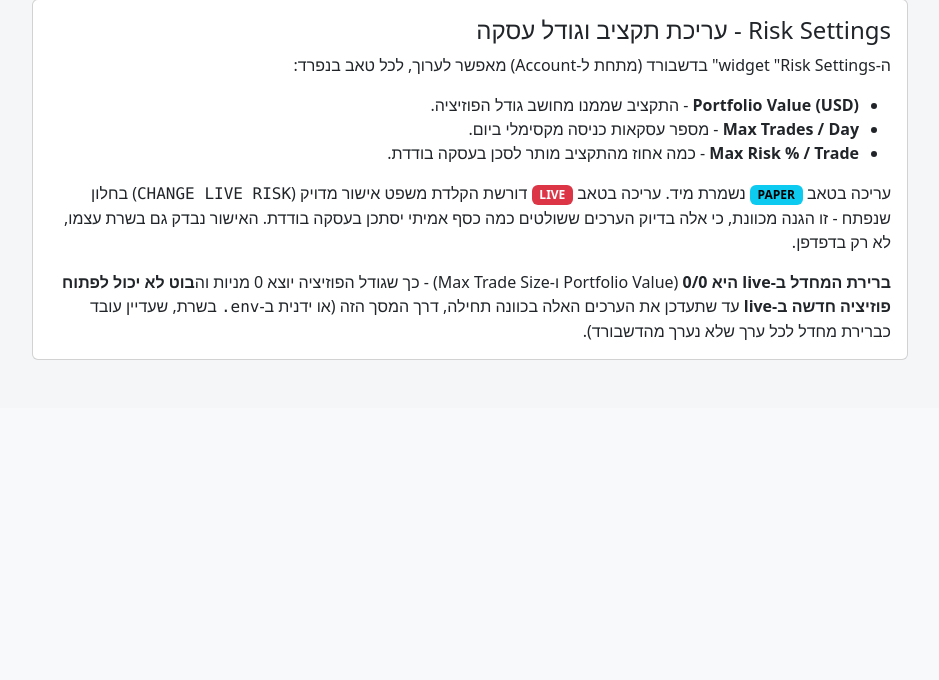
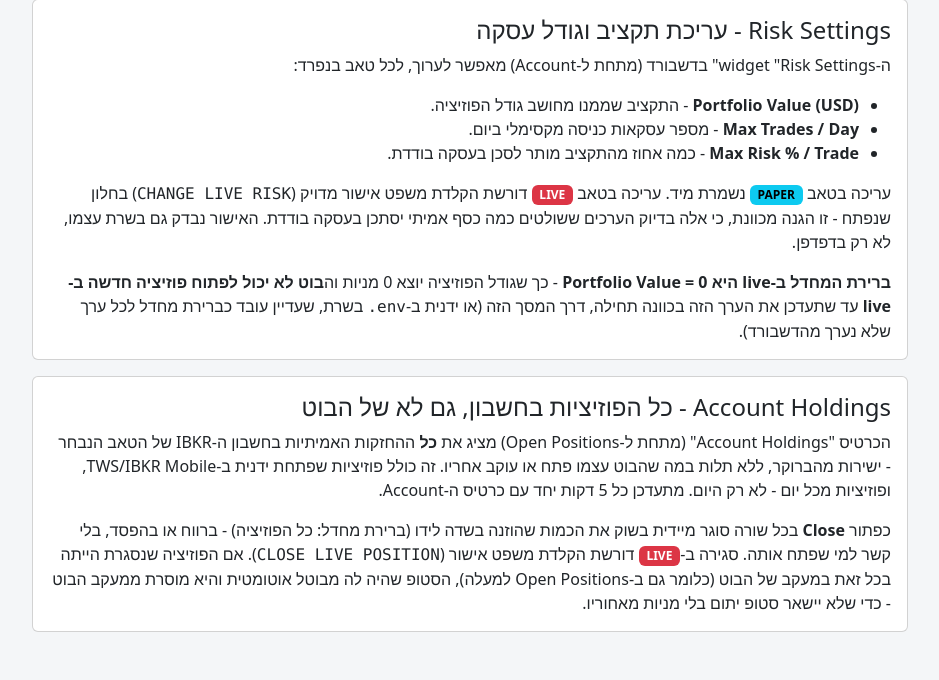
Before and after one commit to ssnir2004/TradingBot, a FastAPI app: template web/templates/guide.html in a window 1280 px wide. Shown: the part 4606-5286 px from the top of the page, without its empty margins (170-1109 px from the left). Before the commit the page ends 4966 px from the top, so only its background shows below. Run offline with FastAPI, Linux system fonts and the light colour scheme; the template is opened without the code that fills it, so the values that code supplies are empty.

Commit message:
Add an Account Holdings view: every real IBKR position, with manual close
The MRK incident showed the bot's own positions table can miss a real
fill (the account had 1 share the bot never recorded, with no protective
stop). Rather than only trusting bot-tracked state, add a dashboard panel
that shows every actual holding straight from IBKR — including positions
opened manually or on prior days — independent of whether the bot knows
about them, plus a Close action to market-close any amount for profit or
loss.

- cycle.refresh_account_info now also snapshots ib.positions() into the
  DB every 5 min (mirrors the existing account-summary refresh pattern).
- New close_position.py: a trade.py-style subprocess that reads the real
  IBKR position (not the DB) to decide direction, places a DAY market
  order to close it, and — if the bot happened to be tracking that same
  symbol — cancels its orphaned stop and drops the DB row so nothing is
  left half-managed.
- New GET /api/broker_positions and POST /api/broker_positions/close
  (LIVE gated behind a typed confirmation phrase, same pattern as the
  other live-money actions).
- Dashboard: Account Holdings card with a Close qty input + button per
  row; guide.html documents it.

Also fixed a stale line in guide.html's live-safety note that still
described the removed Max Trade Size field as part of the 0-default
safety mechanism — only Portfolio Value=0 actually gates it.

```diff
--- a/cycle.py
+++ b/cycle.py
@@ -598,6 +598,15 @@ def refresh_account_info(mode: str):
             values.get("TotalCashValue", ""),
             values.get("BuyingPower", ""),
         )
+
+        # Every real holding in the account, independent of whether the bot
+        # opened it or is tracking it in the positions table — lets the
+        # dashboard show (and close) things the bot doesn't know about.
+        broker_positions = [
+            {"symbol": p.contract.symbol, "qty": p.position, "avg_cost": p.avgCost}
+            for p in ib.positions() if p.position != 0
+        ]
+        db.update_broker_positions(mode, broker_positions)
     finally:
         ibkr.disconnect()
 
--- a/src/db.py
+++ b/src/db.py
@@ -604,6 +604,27 @@ def get_watchlist_filters(mode: str) -> dict:
         return {"updated_at": "", "results": []}
 
 
+def update_broker_positions(mode: str, positions: list[dict]):
+    """Stores the latest raw IBKR account holdings (see
+    cycle.refresh_account_info) for the dashboard's Account Holdings view —
+    every real position in the account, independent of whether the bot
+    opened it or is tracking it in the `positions` table."""
+    _check_mode(mode)
+    payload = {"updated_at": datetime.now(ET).isoformat(timespec="seconds"), "positions": positions}
+    set_setting(_mode_key(mode, "broker_positions_json"), json.dumps(payload))
+
+
+def get_broker_positions(mode: str) -> dict:
+    _check_mode(mode)
+    raw = get_setting(_mode_key(mode, "broker_positions_json"), "")
+    if not raw:
+        return {"updated_at": "", "positions": []}
+    try:
+        return json.loads(raw)
+    except json.JSONDecodeError:
+        return {"updated_at": "", "positions": []}
+
+
 # -------------------------------------------------------------- logging ---
 def log_decision(mode: str, event: str, **fields):
     _check_mode(mode)
--- a/web/app.py
+++ b/web/app.py
@@ -6,6 +6,8 @@ SQLite DB the two trading services (run_service.py --mode paper/live) use;
 it never talks to IBKR directly, so it can safely run as a separate process.
 """
 import json
+import subprocess
+import sys
 from pathlib import Path
 
 from dotenv import dotenv_values
@@ -33,6 +35,13 @@ LIVE_RISK_CONFIRM_PHRASE = "CHANGE LIVE RISK"
 # while disconnected, nothing manages open positions or force-closes at
 # end of day, so this is a deliberate, confirmed action too.
 DISCONNECT_LIVE_CONFIRM_PHRASE = "DISCONNECT LIVE"
+
+# Typed into the confirmation modal before closing a LIVE position from the
+# Account Holdings panel — this fires a real market order against a real
+# account holding, independent of anything the bot itself is tracking.
+CLOSE_LIVE_CONFIRM_PHRASE = "CLOSE LIVE POSITION"
+
+SUBPROCESS_TIMEOUT = 30
 
 
 def _env() -> dict:
@@ -258,6 +267,49 @@ def api_positions(mode: str = Depends(require_mode), user: str = Depends(require
     return positions
 
 
+@app.get("/api/broker_positions")
+def api_broker_positions(mode: str = Depends(require_mode), user: str = Depends(require_user)):
+    """Every real IBKR holding in this mode's account, independent of
+    whether the bot opened it or is tracking it — refreshed every 5 minutes
+    by cycle.refresh_account_info alongside the account summary."""
+    data = db.get_broker_positions(mode)
+    for pos in data["positions"]:
+        price = None
+        try:
+            price = cycle._current_price(pos["symbol"])
+        except Exception:
+            pass
+        pos["current_price"] = price
+        pos["unrealized_pnl"] = ((price - pos["avg_cost"]) * pos["qty"]) if price is not None else None
+    return data
+
+
+@app.post("/api/broker_positions/close")
+async def api_broker_positions_close(request: Request, mode: str = Depends(require_mode), user: str = Depends(require_user)):
+    body = await request.json()
+    symbol = (body.get("symbol") or "").strip().upper()
+    if not symbol:
+        raise HTTPException(status_code=400, detail="symbol is required")
+
+    if mode == "live" and body.get("confirm") != CLOSE_LIVE_CONFIRM_PHRASE:
+        raise HTTPException(
+            status_code=400,
+            detail=f"Type '{CLOSE_LIVE_CONFIRM_PHRASE}' to confirm closing a LIVE position.",
+        )
+
+    qty = body.get("qty")
+    cmd = [sys.executable, str(PROJECT_DIR / "close_position.py"), "--mode", mode, "--symbol", symbol]
+    if qty:
+        cmd += ["--qty", str(int(qty))]
+
+    proc = subprocess.run(cmd, capture_output=True, text=True, timeout=SUBPROCESS_TIMEOUT)
+    db.log_decision(mode, "dashboard_control", user=user, action="close_broker_position",
+                     symbol=symbol, qty=qty, stdout=proc.stdout, returncode=proc.returncode)
+    if proc.returncode != 0:
+        raise HTTPException(status_code=400, detail=proc.stdout.strip().splitlines()[-1] if proc.stdout.strip() else "Close failed")
+    return {"ok": True, "stdout": proc.stdout}
+
+
 @app.get("/api/trades")
 def api_trades(limit: int = 100, mode: str = Depends(require_mode), user: str = Depends(require_user)):
     return db.get_trades(mode, limit=limit)
--- a/web/templates/guide.html
+++ b/web/templates/guide.html
@@ -322,11 +322,33 @@
         האישור נבדק גם בשרת עצמו, לא רק בדפדפן.
       </p>
       <p class="mb-0">
-        <strong>ברירת המחדל ב-live היא 0/0</strong> (Portfolio Value ו-Max
-        Trade Size) - כך שגודל הפוזיציה יוצא 0 מניות וה<strong>בוט לא יכול
-        לפתוח פוזיציה חדשה ב-live</strong> עד שתעדכן את הערכים האלה בכוונה
-        תחילה, דרך המסך הזה (או ידנית ב-<span class="mono">.env</span> בשרת,
-        שעדיין עובד כברירת מחדל לכל ערך שלא נערך מהדשבורד).
+        <strong>ברירת המחדל ב-live היא Portfolio Value = 0</strong> - כך
+        שגודל הפוזיציה יוצא 0 מניות וה<strong>בוט לא יכול לפתוח פוזיציה
+        חדשה ב-live</strong> עד שתעדכן את הערך הזה בכוונה תחילה, דרך המסך
+        הזה (או ידנית ב-<span class="mono">.env</span> בשרת, שעדיין עובד
+        כברירת מחדל לכל ערך שלא נערך מהדשבורד).
+      </p>
+    </div>
+  </div>
+
+  <div class="card">
+    <div class="card-body">
+      <h4>Account Holdings - כל הפוזיציות בחשבון, גם לא של הבוט</h4>
+      <p>
+        הכרטיס "Account Holdings" (מתחת ל-Open Positions) מציג את
+        <strong>כל</strong> ההחזקות האמיתיות בחשבון ה-IBKR של הטאב הנבחר -
+        ישירות מהברוקר, ללא תלות במה שהבוט עצמו פתח או עוקב אחריו. זה
+        כולל פוזיציות שפתחת ידנית ב-TWS/IBKR Mobile, ופוזיציות מכל יום -
+        לא רק היום. מתעדכן כל 5 דקות יחד עם כרטיס ה-Account.
+      </p>
+      <p class="mb-0">
+        כפתור <strong>Close</strong> בכל שורה סוגר מיידית בשוק את הכמות
+        שהוזנה בשדה לידו (ברירת מחדל: כל הפוזיציה) - ברווח או בהפסד, בלי
+        קשר למי שפתח אותה. סגירה ב-<span class="badge badge-live">LIVE</span>
+        דורשת הקלדת משפט אישור (<span class="mono">CLOSE LIVE POSITION</span>).
+        אם הפוזיציה שנסגרת הייתה בכל זאת במעקב של הבוט (כלומר גם ב-Open
+        Positions למעלה), הסטופ שהיה לה מבוטל אוטומטית והיא מוסרת ממעקב
+        הבוט - כדי שלא יישאר סטופ יתום בלי מניות מאחוריו.
       </p>
     </div>
   </div>
```
Also changed, not shown: close_position.py (added, +87 -0 lines), web/templates/index.html (+86 -2 lines).
